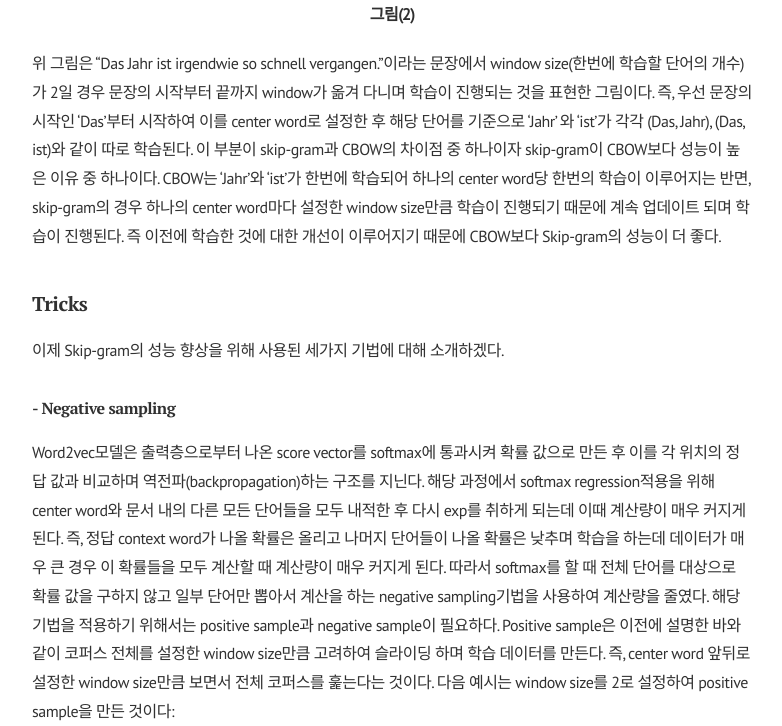
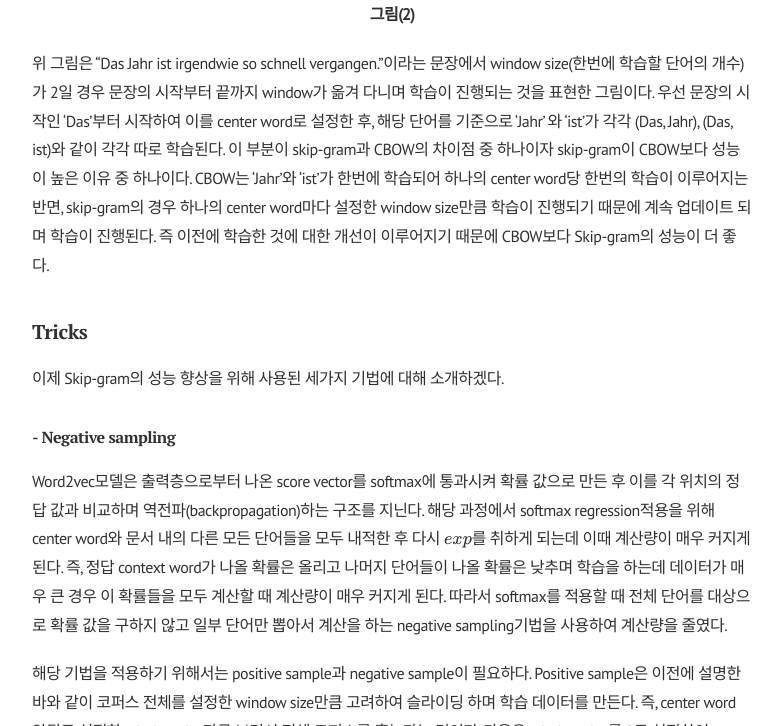
Before and after one commit to finddme/finddme.github.io, a Jekyll site: the page built from blog/index.html, in a window 1280 px wide and 1400 px high, scrolled down 7238 px, cut to the strip 207-933 px from the top of the window. Shown: the whole strip, without its empty margins (248-1030 px from the left). Built offline with Jekyll 4.4.1, drawn with Linux system fonts in a browser that asks for light colours; nearby versions of some CDN libraries; formulas are drawn with MathJax 3; the list of posts is cut into pages by our own code; comment, search, counter and statistics services are not loaded; some of the changed text lies outside the part shown.

Commit message:
Update 2019-11-06-Skipgram.md

```diff
--- a/_posts/2019-11-06-Skipgram.md
+++ b/_posts/2019-11-06-Skipgram.md
@@ -62,15 +62,15 @@
 
 $$P(+|c_P,o_p)=\frac{ 1 }{ 1+exp⁡({ -u }_{ c }{ v }_{ o }) }$$
 
-해당 모델의 목표는 예측된 positive sample인 center word와 context word쌍이 positive일 확률이 높이는 것이기 때문에 위 식의 결과를 최대화하는 방향으로 학습이 진행되야 한다. 해당 수식에서 $u_c$는 $W$의 column vector, 그리고 $v_o$는 $W'$의 row vector이다. 이 수식을 최대화하기 위해서는 분모인 $1+exp⁡(-u _cv_o)$값을 줄여야 한다. 따라서 두 벡터($u_c$ 와  $v_o$)의 내적 값을 키워야 하는데 해당 벡터의 내적은 곧 cosine similarity라 할 수 있으므로 해당 값이 커지면 positive sample에서 두 벡터간의 유사도가 높아지는 것과 같다.
+해당 모델의 목표는 예측된 positive sample인 center word와 context word쌍이 positive일 확률이 높이는 것이기 때문에 위 식의 결과를 최대화하는 방향으로 학습이 진행돼야 한다. 해당 수식에서 $u_c$는 $W$의 column vector, 그리고 $v_o$는 $W'$의 row vector이다. 이 수식을 최대화하기 위해서는 분모인 $1+exp⁡(-u _cv_o)$값을 줄여야 한다. 따라서 두 벡터($u_c$ 와  $v_o$)의 내적 값을 키워야 하는데 해당 벡터의 내적은 곧 cosine similarity라 할 수 있으므로 해당 값이 커지면 positive sample에서 두 벡터간의 유사도가 높아지는 것과 같다.
 
-$L(\theta)$를 구하는 식에서 $P⁡(-\| c_{n_i},o_{n_i})$는 negative sample인 $c_n$ 와 $o_n$가 negative sample일 확률이다. 따라서 negative sample을 negative sample이라고 얼마나 잘 맞췄는지에 대한 확률이기에 이 값 또한 최대화해야 한다. 이 확률은 다음과 같이 정의될 수 있다:
+$L(\theta)$를 구하는 식에서 $P⁡(-\| c_{n_i},o_{n_i})$는 negative sample인 $c_n$ 와 $o_n$가 negative sample일 확률이다. 따라서 negative sample을 negative sample이라고 얼마나 잘 맞췄는지에 대한 확률이기에 이 값 또한 최대화해야 한다. 해당 확률은 다음과 같이 정의될 수 있다:
 
 $$P(-|c_n,o_n)=1- P(+|c_n,o_n)=\frac{ exp⁡(-u_c v_o ) }{ 1+exp⁡(-u_c v_o ) }$$
 
-해당 식을 최대화 하기 위해서는 우변의 분자지수는 키우고 분모지수는 줄여야 한다. 따라서 $u_c$ 와$v_o$의 내적 값을 줄여야 하는데 위에서 언급했 듯이 벡터의 내적은 cosine similarity와 비례하므로 두 벡터의 내적 값이 줄어들면 두 벡터의 유사도 또한 낮아진다.
+위 식을 최대화 하기 위해서는 우변의 분자지수는 키우고 분모지수는 줄여야 한다. 따라서 $u_c$ 와$v_o$의 내적 값을 줄여야 하는데 위에서 언급했 듯이 벡터의 내적은 cosine similarity와 비례하므로 두 벡터의 내적 값이 줄어들면 두 벡터의 유사도 또한 낮아진다.
 
-지금까지 log-likelihood function($L(\theta)$)을 최대화하는 학습 과정에 대해 살펴보았다. 요약하여 말하자면, log-likelihood function을 최대화함으로써 positive sample 단어쌍의 유사도는 높이고 negative sample 단어쌍의 유사도는 낮추는 방향으로 학습이 진행된다. 이 과정의 목표는 결국 center word와 context word의 쌍이 positive sample인지 nagative샘플인지 예측하는 것이기 때문에 이 과정을 통해 도출된 word embedding vector는 유사성에 관한 정보를 지니게 되는 것이다.
+지금까지 log-likelihood function($L(\theta)$)을 최대화하는 학습 과정에 대해 살펴보았다. 요약하여 말하자면, log-likelihood function을 최대화함으로써 positive sample 단어쌍의 유사도는 높이고 negative sample 단어쌍의 유사도는 낮추는 방향으로 학습이 진행된다. 결론적으로 Skip-gram은 center word와 주변 단어 쌍이 positive sample에 속하는지 negative sample에 속하는지 이진분류(binary classification)하는 과정에서 학습되는 것이고 이 과정을 통해 도출된 word embedding vector는 유사성에 관한 정보를 지니게 되는 것이다.
 
 ## sampling train dataset
 
@@ -78,7 +78,7 @@
 **<center>그림(2)</center>**
 
 
-위 그림은 “Das Jahr ist irgendwie so schnell vergangen.”이라는 문장에서 window size(한번에 학습할 단어의 개수)가 2일 경우 문장의 시작부터 끝까지 window가 옮겨 다니며 학습이 진행되는 것을 표현한 그림이다. 즉, 우선 문장의 시작인 ‘Das’부터 시작하여 이를 center word로 설정한 후 해당 단어를 기준으로 ‘Jahr’ 와 ‘ist’가 각각 (Das, Jahr), (Das, ist)와 같이 따로 학습된다. 이 부분이 skip-gram과 CBOW의 차이점 중 하나이자 skip-gram이 CBOW보다 성능이 높은 이유 중 하나이다. CBOW는 ‘Jahr’와 ‘ist’가 한번에 학습되어 하나의 center word당 한번의 학습이 이루어지는 반면, skip-gram의 경우 하나의 center word마다 설정한 window size만큼 학습이 진행되기 때문에 계속 업데이트 되며 학습이 진행된다. 즉 이전에 학습한 것에 대한 개선이 이루어지기 때문에 CBOW보다 Skip-gram의 성능이 더 좋다.
+위 그림은 “Das Jahr ist irgendwie so schnell vergangen.”이라는 문장에서 window size(한번에 학습할 단어의 개수)가 2일 경우 문장의 시작부터 끝까지 window가 옮겨 다니며 학습이 진행되는 것을 표현한 그림이다. 우선 문장의 시작인 ‘Das’부터 시작하여 이를 center word로 설정한 후, 해당 단어를 기준으로 ‘Jahr’ 와 ‘ist’가 각각 (Das, Jahr), (Das, ist)와 같이 각각 따로 학습된다. 이 부분이 skip-gram과 CBOW의 차이점 중 하나이자 skip-gram이 CBOW보다 성능이 높은 이유 중 하나이다. CBOW는 ‘Jahr’와 ‘ist’가 한번에 학습되어 하나의 center word당 한번의 학습이 이루어지는 반면, skip-gram의 경우 하나의 center word마다 설정한 window size만큼 학습이 진행되기 때문에 계속 업데이트 되며 학습이 진행된다. 즉 이전에 학습한 것에 대한 개선이 이루어지기 때문에 CBOW보다 Skip-gram의 성능이 더 좋다.
 
 ## Tricks
 
@@ -86,7 +86,9 @@
 
 ### - Negative sampling
 
-Word2vec모델은 출력층으로부터 나온 score vector를 softmax에 통과시켜 확률 값으로 만든 후 이를 각 위치의 정답 값과 비교하며 역전파(backpropagation)하는 구조를 지닌다. 해당 과정에서 softmax regression적용을 위해 center word와 문서 내의 다른 모든 단어들을 모두 내적한 후 다시 exp를 취하게 되는데 이때 계산량이 매우 커지게 된다. 즉, 정답 context word가 나올 확률은 올리고 나머지 단어들이 나올 확률은 낮추며 학습을 하는데 데이터가 매우 큰 경우 이 확률들을 모두 계산할 때 계산량이 매우 커지게 된다. 따라서 softmax를 할 때 전체 단어를 대상으로 확률 값을 구하지 않고 일부 단어만 뽑아서 계산을 하는 negative sampling기법을 사용하여 계산량을 줄였다. 해당 기법을 적용하기 위해서는 positive sample과 negative sample이 필요하다. Positive sample은 이전에 설명한 바와 같이 코퍼스 전체를 설정한 window size만큼 고려하여 슬라이딩 하며 학습 데이터를 만든다. 즉, center word 앞뒤로 설정한 window size만큼 보면서 전체 코퍼스를 훑는다는 것이다. 다음 예시는 window size를 2로 설정하여 positive sample을 만든 것이다:
+Word2vec모델은 출력층으로부터 나온 score vector를 softmax에 통과시켜 확률 값으로 만든 후 이를 각 위치의 정답 값과 비교하며 역전파(backpropagation)하는 구조를 지닌다. 해당 과정에서 softmax regression적용을 위해 center word와 문서 내의 다른 모든 단어들을 모두 내적한 후 다시 $exp$를 취하게 되는데 이때 계산량이 매우 커지게 된다. 즉, 정답 context word가 나올 확률은 올리고 나머지 단어들이 나올 확률은 낮추며 학습을 하는데 데이터가 매우 큰 경우 이 확률들을 모두 계산할 때 계산량이 매우 커지게 된다. 따라서 softmax를 적용할 때 전체 단어를 대상으로 확률 값을 구하지 않고 일부 단어만 뽑아서 계산을 하는 negative sampling기법을 사용하여 계산량을 줄였다.
+
+해당 기법을 적용하기 위해서는 positive sample과 negative sample이 필요하다. Positive sample은 이전에 설명한 바와 같이 코퍼스 전체를 설정한 window size만큼 고려하여 슬라이딩 하며 학습 데이터를 만든다. 즉, center word 앞뒤로 설정한 window size만큼 보면서 전체 코퍼스를 훑는다는 것이다. 다음은 window size를 2로 설정하여 positive sample을 만든 것이다:
 
 <center><img width="360" alt="2019-11-06 (7)" src="https://user-images.githubusercontent.com/53667002/68289777-1e4d5600-00ca-11ea-926f-80286a924b5b.png"></center>
 
@@ -110,7 +112,7 @@
 |     커피          |        자동차               |
 
 
-이렇게 positive sample과 negative sample을 생성한 후 각 sample들을 합쳐 전체 단어처럼 사용하여 softmax 확률을 구한다. 이렇게 학습하면 1개의 positive sample과 $k$개의 negative sample만 계산하면 되기 때문에 매 step마다 전체 단어를 모두 계산해야 하는 방법 보다 계산 량이 훨씬 줄어든다. 위 예시에서는 $k$를 2로 설정한 것이다. 따라서 이 경우 모델은 한 스텝에서 1개의 positive sample(커피-카페)와 2개의 negative sample(커피-자동차, 커피-사람), 총 3개만 학습하면 된다. 결론적으로 Skip-gram은 center word와 주변 단어 쌍이 positive sample에 속하는지 negative sample에 속하는지 이진분류(binary classification)하는 과정에서 학습된다. Negative sampling 확률은 아래와 같다.($f(w_i)$는 해당 단어가 코퍼스에 등장한 비율(해당 단어 빈도/전체 단어 수)이다.)
+이렇게 positive sample과 negative sample을 생성한 후, 각 sample들을 합쳐 전체 단어처럼 사용하여 softmax 확률을 구한다. 이렇게 학습하면 1개의 positive sample과 $k$개의 negative sample만 계산하면 되기 때문에 매 step마다 전체 단어를 모두 계산해야 하는 방법 보다 계산 량이 훨씬 줄어든다. 위 예시에서는 $k$를 2로 설정한 것인데, 이 경우 모델은 한 스텝에서 1개의 positive sample(커피-카페)와 2개의 negative sample(커피-자동차, 커피-사람), 총 3개만 학습하면 된다. Negative sampling 확률은 아래와 같다.($f(w_i)$는 해당 단어가 코퍼스에 등장한 비율(해당 단어 빈도/전체 단어 수)이다.)
 
 $$P({ w }_{ i })=\frac { { f({ w }_{ i }) }^{ { 3 }/{ 4 } } }{ \sum _{ j=0 }^{ n }{ { f({ w }_{ j }) }^{ { 3 }/{ 4 } } }  } $$
 
```
